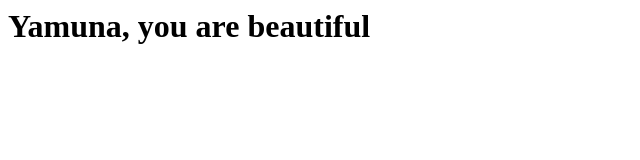
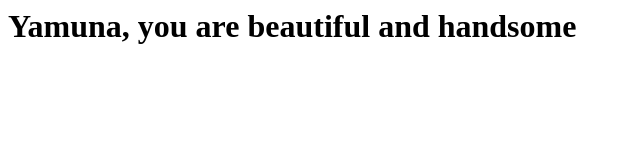
Before and after one commit to Yamuna23071A6730/Dummy, a plain HTML site: page index.html in a window 1280 px wide. Shown: the whole page, without its empty margins (0-640 px from the left). Drawn offline with Linux system fonts and the light colour scheme.

Commit message:
from master

```diff
--- a/index.html
+++ b/index.html
@@ -3,5 +3,5 @@
 </head>
 
 <body>
-	<h1> Yamuna, you are beautiful </h1>
+	<h1> Yamuna, you are beautiful and handsome</h1>
 </body>
```
